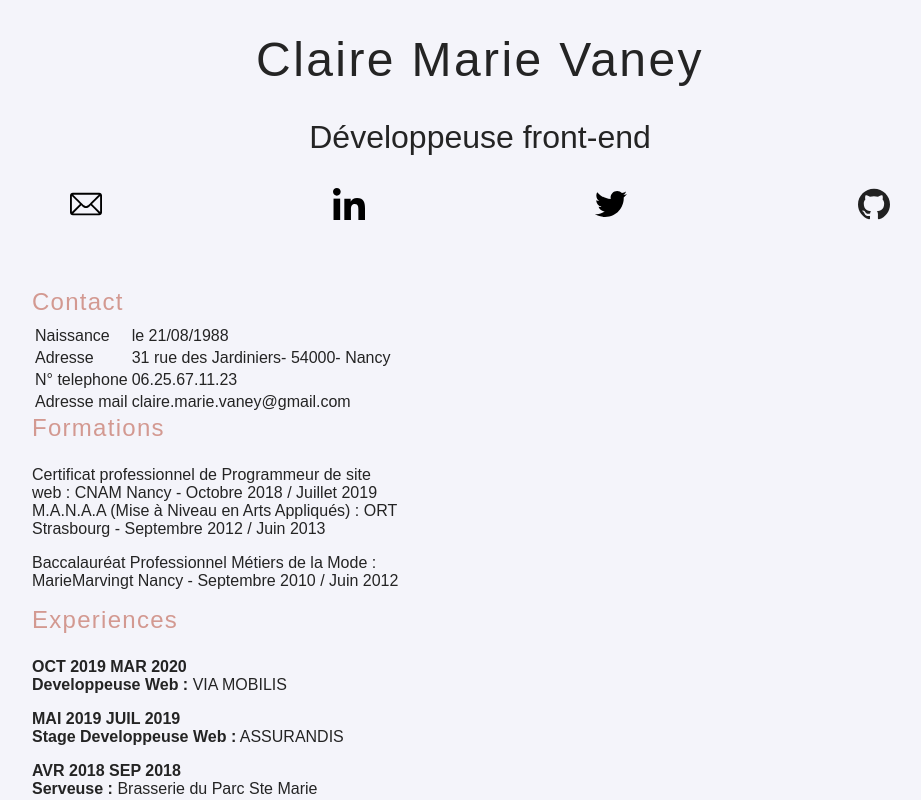
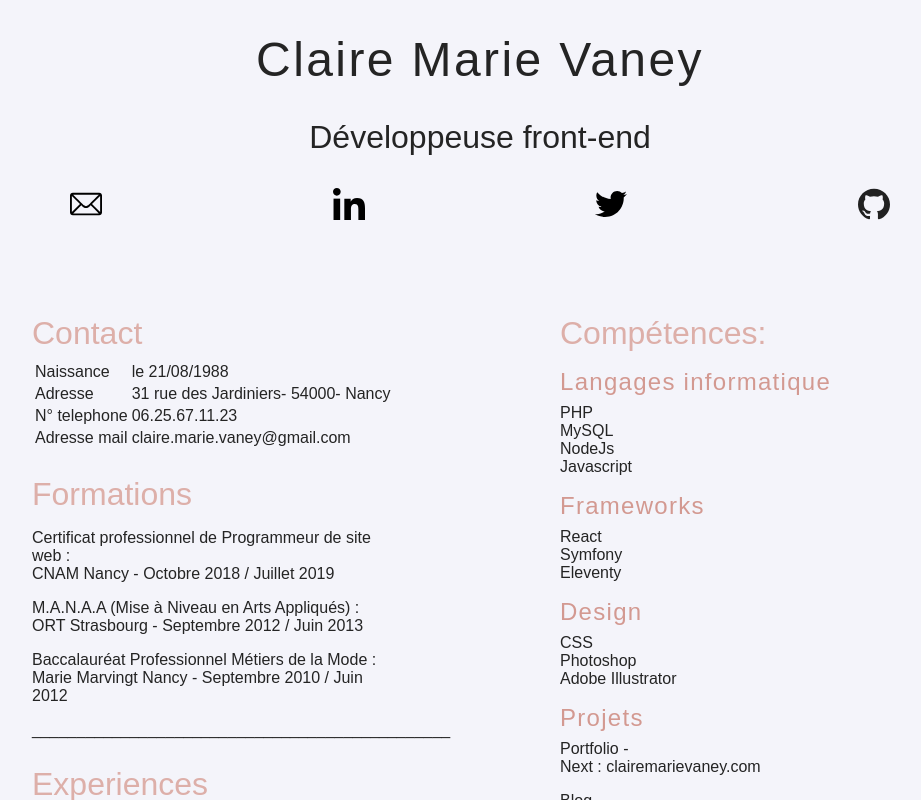
Before and after one commit to ClaireMarieV/CV, a Next.js app: page / in a window 1280 px wide. Shown: the whole page, without its empty margins (160-1081 px from the left). Built offline with nearby package versions, Linux system fonts and the light colour scheme; a web font is replaced by a local one.

Commit message:
modified span to ul and added competences

```diff
--- a/pages/index.js
+++ b/pages/index.js
@@ -1,6 +1,6 @@
 import React from "react";
 import SEO from "../components/Seo";
-
+import Link from "next/link";
 import Layout from "../components/Layout";
 import Content from "../components/Content";
 
@@ -10,7 +10,7 @@ const IndexPage = () => (
     <Content>
       <div className="info">
         <div>
-          <h3>Contact</h3>
+          <h2>Contact</h2>
           <table>
             <tr>
               <td>
@@ -46,26 +46,26 @@ const IndexPage = () => (
             </tr>
           </table>
         </div>
-
         <div>
-          <h3>Formations</h3>
+          <h2>Formations</h2>
           <ul>
             <li>
-              Certificat professionnel de Programmeur de site web : CNAM Nancy -
-              Octobre 2018 / Juillet 2019
+              <span>Certificat professionnel de Programmeur de site web :</span>
+              <li>CNAM Nancy - Octobre 2018 / Juillet 2019</li>
             </li>
             <li>
-              M.A.N.A.A (Mise à Niveau en Arts Appliqués) : ORT Strasbourg -
-              Septembre 2012 / Juin 2013
+              <span> M.A.N.A.A (Mise à Niveau en Arts Appliqués) :</span>
+              <li>ORT Strasbourg - Septembre 2012 / Juin 2013</li>
             </li>
             <li>
-              Baccalauréat Professionnel Métiers de la Mode : MarieMarvingt
-              Nancy - Septembre 2010 / Juin 2012
+              <span>Baccalauréat Professionnel Métiers de la Mode : </span>
+              <li>Marie Marvingt Nancy - Septembre 2010 / Juin 2012</li>
             </li>
           </ul>
         </div>
-        <div>
-          <h3>Experiences</h3>
+        <span>_______________________________________________</span>
+        <div className="experiences">
+          <h2>Experiences</h2>
           <ul>
             <li>
               <span>OCT 2019 MAR 2020</span>
@@ -97,19 +97,145 @@ const IndexPage = () => (
               <span>JAN 2014 JUI 2014</span>
             </li>
             <li>
-              <span>Accompagnatrice auprès de personnes handicapées :</span>{" "}
-              physiques et mentales - AFTC
+              <span>Accompagnatrice auprès de personnes handicapées :</span> -
+              AFTC
             </li>
           </ul>
         </div>
       </div>
+      <div className="competences">
+        <h2>Compétences:</h2>
+
+        <ul className="card">
+          <li>
+            <h3>Langages informatique</h3>
+            <ul>
+              <li>PHP</li>
+              <li>MySQL</li>
+              <li>NodeJs</li>
+              <li>Javascript</li>
+            </ul>
+          </li>
+
+          <li>
+            <h3>Frameworks</h3>
+            <ul>
+              <li>React</li>
+              <li>Symfony</li>
+              <li>Eleventy</li>
+            </ul>
+          </li>
+
+          <li>
+            <h3>Design</h3>
+            <ul>
+              <li>CSS</li>
+              <li>Photoshop</li>
+              <li>Adobe Illustrator</li>
+            </ul>
+          </li>
+        </ul>
+
+        <ul className="card">
+          <li>
+            <h3>Projets</h3>
+            <ul>
+              <li>
+                <ul>
+                  <li>Portfolio -</li>
+                  <li>
+                    Next :
+                    <Link href="https://clairemarievaney.com">
+                      <a target="_blank"> clairemarievaney.com</a>
+                    </Link>
+                  </li>
+                </ul>
+              </li>
+              <li>
+                <ul>
+                  <li>Blog - </li>
+                  <li>
+                    Next :
+                    <Link href="https://ilétaitunefois.fr">
+                      <a target="_blank"> ilétaitunefois.fr</a>
+                    </Link>
+                  </li>
+                </ul>
+              </li>
+              <li>
+                <ul>
+                  <li>Site d'assurance de location de véhicules E.Leclerc -</li>
+                  <li>Symfony</li>
+                </ul>
+              </li>
+              <li>
+                <ul>
+                  <li>Site de vente de dragées -</li>
+                  <li>Express</li>
+                </ul>
+              </li>
+              <li>
+                <ul>
+                  <li>
+                    Site vitrine pour une psychologue
+                    clinicienne/psychothérapeute -
+                  </li>
+                  <li>
+                    Elevently :
+                    <Link href="https://psychologue-alicefelt.fr">
+                      <a target="_blank"> psychologue-alicefelt.fr</a>
+                    </Link>
+                  </li>
+                </ul>
+              </li>
+              <li>
+                <ul>
+                  <li>Site d'écoute de podcast -</li>
+                  <li>
+                    PHP :
+                    <Link href="https://felicitylab.fr">
+                      <a target="_blank"> felicitylab.fr</a>
+                    </Link>
+                  </li>
+                </ul>
+              </li>
+              <li>
+                <ul>
+                  <li>
+                    Site sur les tendances de couleurs Pantone dans la
+                    HauteCouture -
+                  </li>
+                  <li>Next</li>
+                </ul>
+              </li>
+              <li>
+                <ul>
+                  <li>Site de re-vente de vêtements -</li>
+                  <li>Next</li>
+                </ul>
+              </li>
+            </ul>
+          </li>
+        </ul>
+      </div>
     </Content>
 
     <style jsx>{`
-      ul li > span {
+      .info h2,
+      .experiences h2,
+      .competences h2 {
+        color: #ddafa9;
+      }
+      .experiences ul li > span {
+        font-weight: 800;
+      }
+      .info ul li:nth-child(2n) {
+        margin-bottom: 1rem;
+      }
+      .competences:nth-child(3) .card li > ul li > ul:nth-child(1) > li {
         font-weight: 600;
       }
-      ul li:nth-child(2n) {
+      .competences:nth-child(2) .card > li ul {
         margin-bottom: 1rem;
       }
     `}</style>
```
